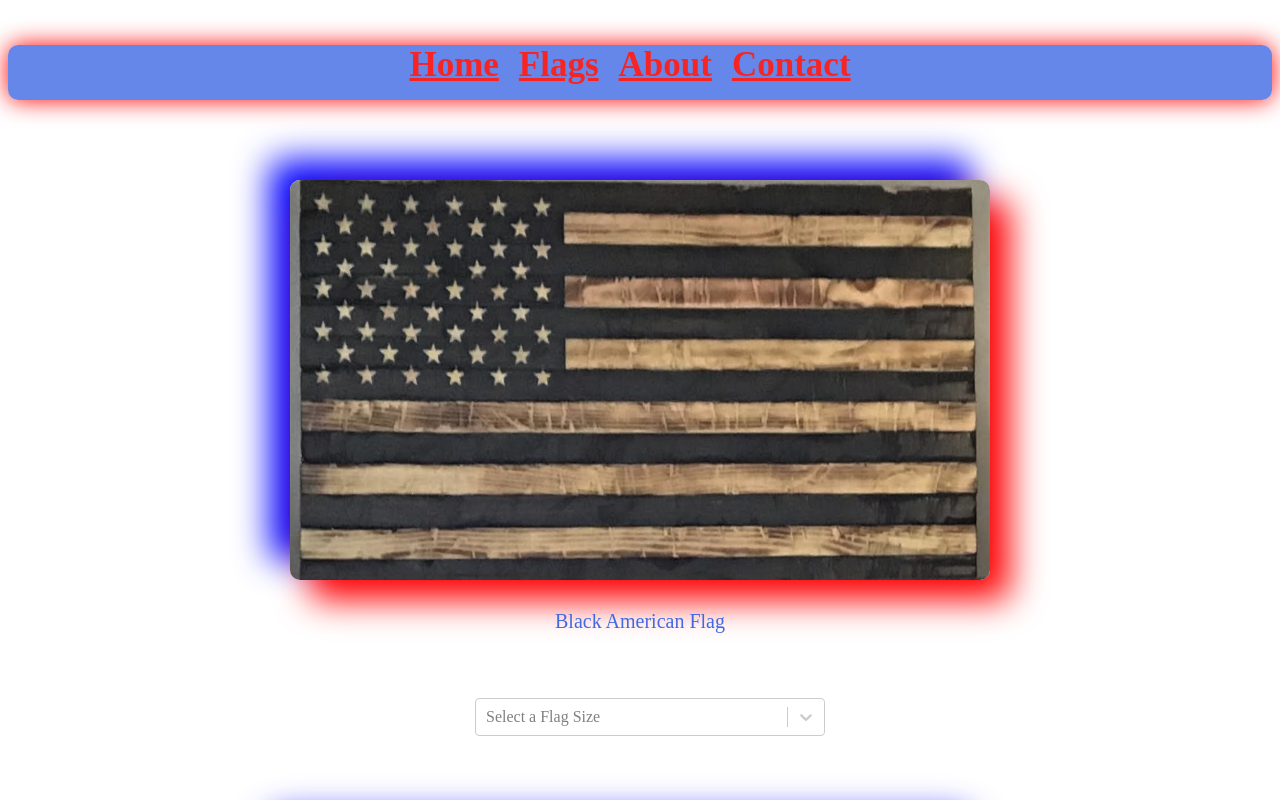
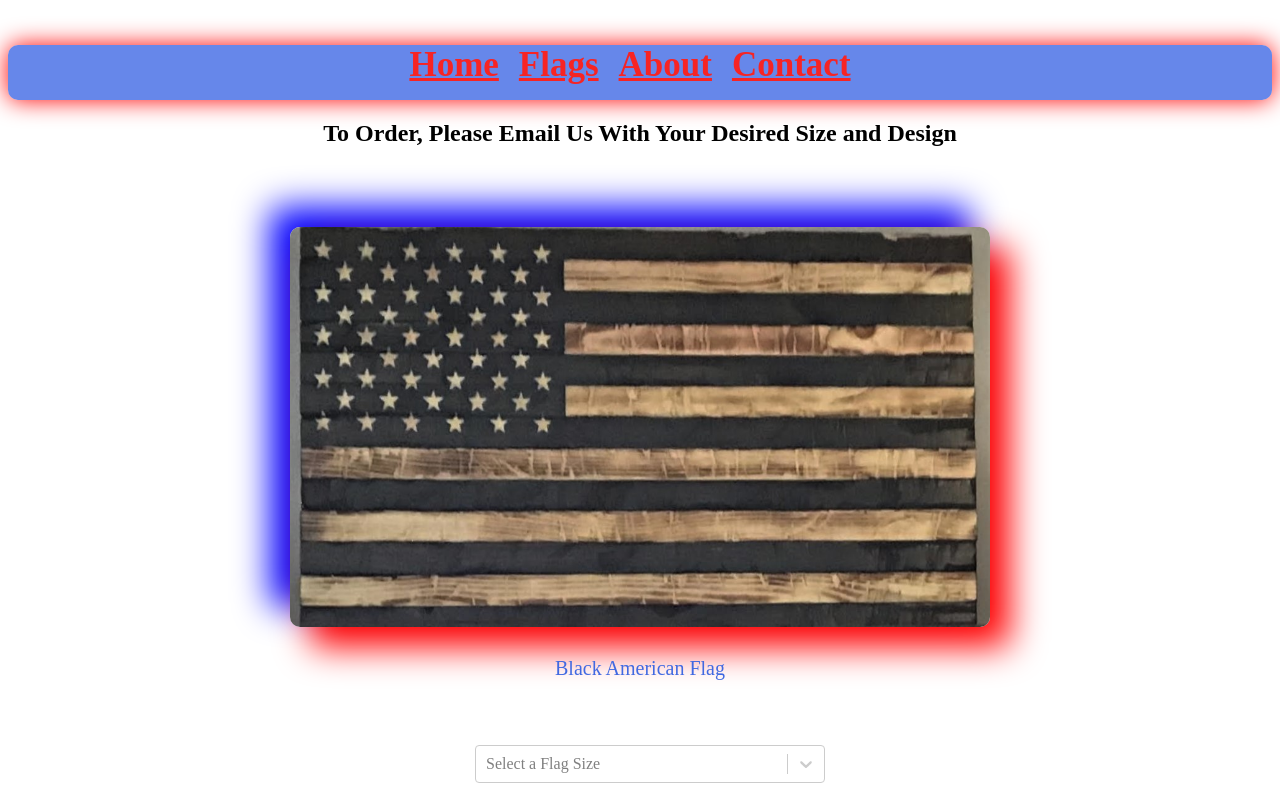
Before and after one commit to TravisExline/flag-company-site, a React (Create React App) app: page /flags in a window 1280 px wide. Shown: the top 800 px of the page. Built offline with nearby package versions, Linux system fonts and the light colour scheme.

Commit message:
working dropdowns!

```diff
--- a/src/components/FlagCard.js
+++ b/src/components/FlagCard.js
@@ -5,21 +5,13 @@ import LimitedSizeOptions from './LimitedSizeOptions'
 
 class FlagCard extends React.Component {
 
-    isLimited = () => {
-        if(this.props.type == "Non-limited") {
-            return <div className="dropdown"><SizeOptionsDrop /></div>
-        } else {
-            return <div className="dropdown"><LimitedSizeOptions /></div>
-        }
-    }
-
     render() {
         return(
             <div className="flag-photo-holder">
                 <img src={this.props.flag} className="flag-page-photos"></img>
                 <p className="flag-name">{this.props.name}</p>
                 <div className="dropdown">
-                    <SizeOptionsDrop />
+                    {this.props.type === "Non-limited" ? <SizeOptionsDrop /> : <LimitedSizeOptions />}
                 </div>
             </div>
         )
--- a/src/containers/FlagsPage.js
+++ b/src/containers/FlagsPage.js
@@ -25,10 +25,12 @@ class FlagsPage extends React.Component {
             {photo: display8, name: 'US Navy American Flag', type: 'Limited'},
             {photo: display9, name: 'Thin Red Line American Flag', type: 'Non-limited'}
         ]
-        // debugger
         return (
             <div>
                 <NavBar />
+            <div className="order">
+                <h2>To Order, Please Email Us With Your Desired Size and Design</h2>
+            </div>
             <div className='all-flags-holder'>
                 {displayFlagPhotos.map((flag) => (
                     <FlagCard flag={flag.photo} name={flag.name} type={flag.type}/>
--- a/src/style/FlagsPage.css
+++ b/src/style/FlagsPage.css
@@ -5,3 +5,7 @@
     flex-wrap: wrap;
     flex-direction: row;
 }
+
+.order {
+    text-align: center;
+}
```
